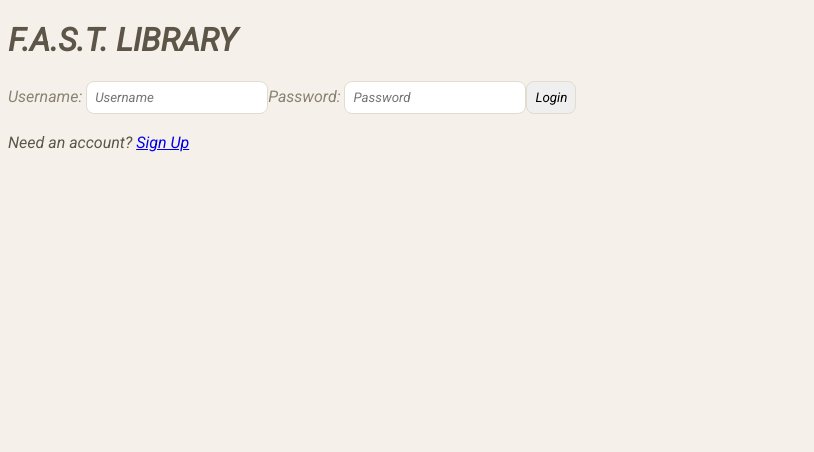
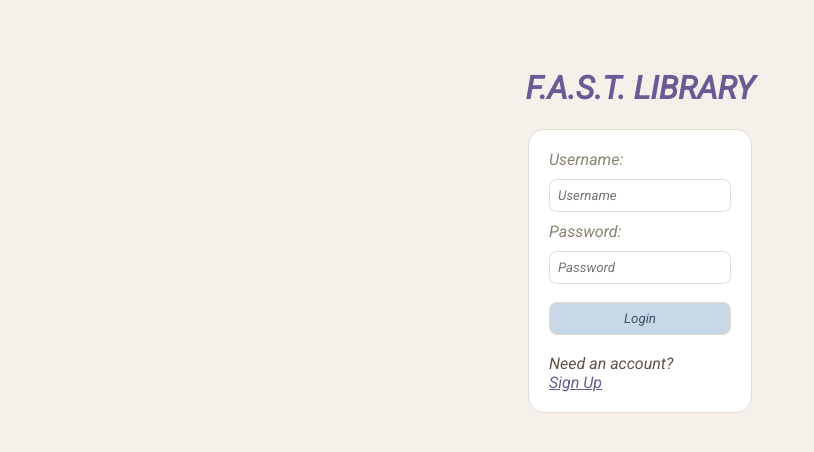
Before and after one commit to se-christopher-perez/F.A.S.T.-Library-App, a React app in the folder Frontend/: page /login in a window 1280 px wide. Shown: the top 452 px of the page, without its empty margins (0-814 px from the left). Built offline with nearby package versions, Linux system fonts and the light colour scheme; no server answers; the HTML template or start-up script is replaced by a standard one.

Commit message:
updates to seen and hidden content, tweaked bugs and bugs on refresh

```diff
--- a/Frontend/src/App.css
+++ b/Frontend/src/App.css
@@ -1,3 +1,4 @@
+
 @font-face {
 
     font-family: "app_font";
@@ -14,6 +15,155 @@ body {
     color: #5c5548;
 
 }
+
+/* Login and Signup */
+
+.main-login-container {
+
+    display: flex;
+    flex-direction: column;
+    align-items: center;
+    padding: 40px;
+
+}
+
+.main-login-container h1 {
+
+    color: #6b5b95;
+
+}
+
+.login-container {
+
+    display: flex;
+    flex-direction: column;
+    background-color: #ffffff;
+    border: 1px solid #e0dccf;
+    border-radius: 16px;
+    padding: 20px;
+    max-width: 350px;
+
+}
+
+.login-container form {
+
+    display: flex;
+    flex-direction: column;
+    gap: 10px;
+
+}
+
+.login-container label {
+
+    color: #8a8272;
+
+}
+
+.login-container input {
+
+    border-radius: 8px;
+    border: 1px solid #e0dccf;
+    padding: 8px;
+    font-family: inherit;
+
+}
+
+.login-container input[type="submit"] {
+
+    background-color: #c9d8e6;
+    color: #3a5068;
+    cursor: pointer;
+    margin-top: 8px;
+
+}
+
+.login-container span {
+
+    color: #5c5548;
+
+}
+
+.login-container a {
+
+    color: #6b5b95;
+
+}
+
+
+.main-signup-container {
+
+    display: flex;
+    flex-direction: column;
+    padding: 40px;
+    align-items: center;
+
+}
+
+.main-signup-container h1 {
+
+    color: #6b5b95;
+
+}
+
+.signup-container {
+
+    display: flex;
+    flex-direction: column;
+    background-color: #ffffff;
+    border: 1px solid #e0dccf;
+    border-radius: 16px;
+    padding: 20px;
+    max-width: 350px;
+
+}
+
+.signup-container form {
+
+    display: flex;
+    flex-direction: column;
+    gap: 10px;
+
+}
+
+.signup-container label {
+
+    color: #8a8272;
+
+}
+
+.signup-container input {
+
+    border-radius: 8px;
+    padding: 8px;
+    font-family: inherit;
+    border: 1px solid #e0dccf;
+
+}
+
+.signup-container input[type="submit"] {
+
+    background-color: #ddb7e0;
+    margin-top: 8px;
+    color: #3a5068;
+    cursor: pointer;
+
+
+}
+
+.signup-container span {
+
+    color: #5c5548;
+
+}
+
+.signup-container a {
+
+    color: #6b5b95;
+
+}
+
+/* Login and Signup */
+
 
 /* Navigation */
 
--- a/Frontend/src/components/ProjectForm.jsx
+++ b/Frontend/src/components/ProjectForm.jsx
@@ -1,10 +1,13 @@
 
 import { useState } from "react"
 import { useProjects } from "../context/ProjectContext"
+import { useNavigate } from "react-router-dom"
 
 function ProjectForm() {
 
     const { addProject } = useProjects()
+
+    const navigate = useNavigate()
 
     const [formData, setFormData] = useState({
 
@@ -41,6 +44,8 @@ function ProjectForm() {
                     language: ""
 
                 })
+
+                navigate("/")
 
             }
 
--- a/Frontend/src/components/ProtectedRoute.jsx
+++ b/Frontend/src/components/ProtectedRoute.jsx
@@ -9,9 +9,7 @@ function ProtectedRoute({ children }) {
 
     if (isLoading) {
 
-        console.log("Loading state active")
-
-        return <img src={loadGif} alt="Loading..." />
+        return <p>Loading...</p>
 
     }
 
--- a/Frontend/src/pages/EditLookup.jsx
+++ b/Frontend/src/pages/EditLookup.jsx
@@ -1,5 +1,5 @@
 
-import { useState } from "react"
+import { useState, useEffect } from "react"
 import { useParams, useNavigate } from "react-router-dom"
 import { useProjects } from "../context/ProjectContext"
 
@@ -29,16 +29,31 @@ function EditLookup() {
 
     const [formData, setFormData] = useState({
 
-        title: existLookup ? existLookup.title : "",
-        description: existLookup ? existLookup.description : "",
-        category: existLookup ? existLookup.category : "",
-        content: existLookup ? existLookup.content : "",
-        beginner_explanation: existLookup ? existLookup.beginner_explanation : "",
-        advance_explanation: existLookup ? existLookup.advance_explanation : ""
+        title: "",
+        description: "",
+        category: "",
+        content: "",
+        beginner_explanation: "",
+        advance_explanation: ""
 
     })
 
     const [error, setError] = useState(null)
+
+    useEffect(() => {
+
+        if (existLookup) {
+            setFormData({
+                title: existLookup.title,
+                description: existLookup.description,
+                category: existLookup.category,
+                content: existLookup.content,
+                beginner_explanation: existLookup.beginner_explanation,
+                advance_explanation: existLookup.advance_explanation
+            })
+        }
+
+    }, [existLookup])
 
     if (!existLookup) {
 
@@ -57,9 +72,7 @@ function EditLookup() {
                 setError(data.error)
 
                 setTimeout(() => {
-
                     setError(null)
-
                 }, 5000)
 
             } else {
--- a/Frontend/src/pages/EditProject.jsx
+++ b/Frontend/src/pages/EditProject.jsx
@@ -1,4 +1,5 @@
-import { useState } from "react"
+
+import { useState, useEffect } from "react"
 import { useParams, useNavigate } from "react-router-dom"
 import { useProjects } from "../context/ProjectContext"
 
@@ -13,12 +14,22 @@ function EditProject() {
     })
 
     const [formData, setFormData] = useState({
-        title: project ? project.title : "",
-        language: project ? project.language : "",
-        description: project ? project.description : ""
+        title: "",
+        language: "",
+        description: ""
     })
 
     const [error, setError] = useState(null)
+
+    useEffect(() => {
+        if (project) {
+            setFormData({
+                title: project.title,
+                language: project.language,
+                description: project.description
+            })
+        }
+    }, [project])
 
     if (!project) {
         return <p>Project not found</p>
--- a/Frontend/src/pages/Signup.jsx
+++ b/Frontend/src/pages/Signup.jsx
@@ -1,6 +1,6 @@
 
 import React, { useState } from "react"
-import { useNavigate } from "react-router-dom"
+import { useNavigate, Link } from "react-router-dom"
 import { useAuth } from "../context/AuthContext"
 
 function Signup() {
@@ -64,6 +64,10 @@ function Signup() {
 
                 </form>
 
+                <br />
+
+                <span>Have an account? </span><Link to="/login">Login</Link>
+
             </div>
 
             <div className="main-error-container">
```
Also changed, not shown: Frontend/src/components/GenerateLookupForm.jsx (+8 -4 lines), Frontend/src/images/load.gif.
